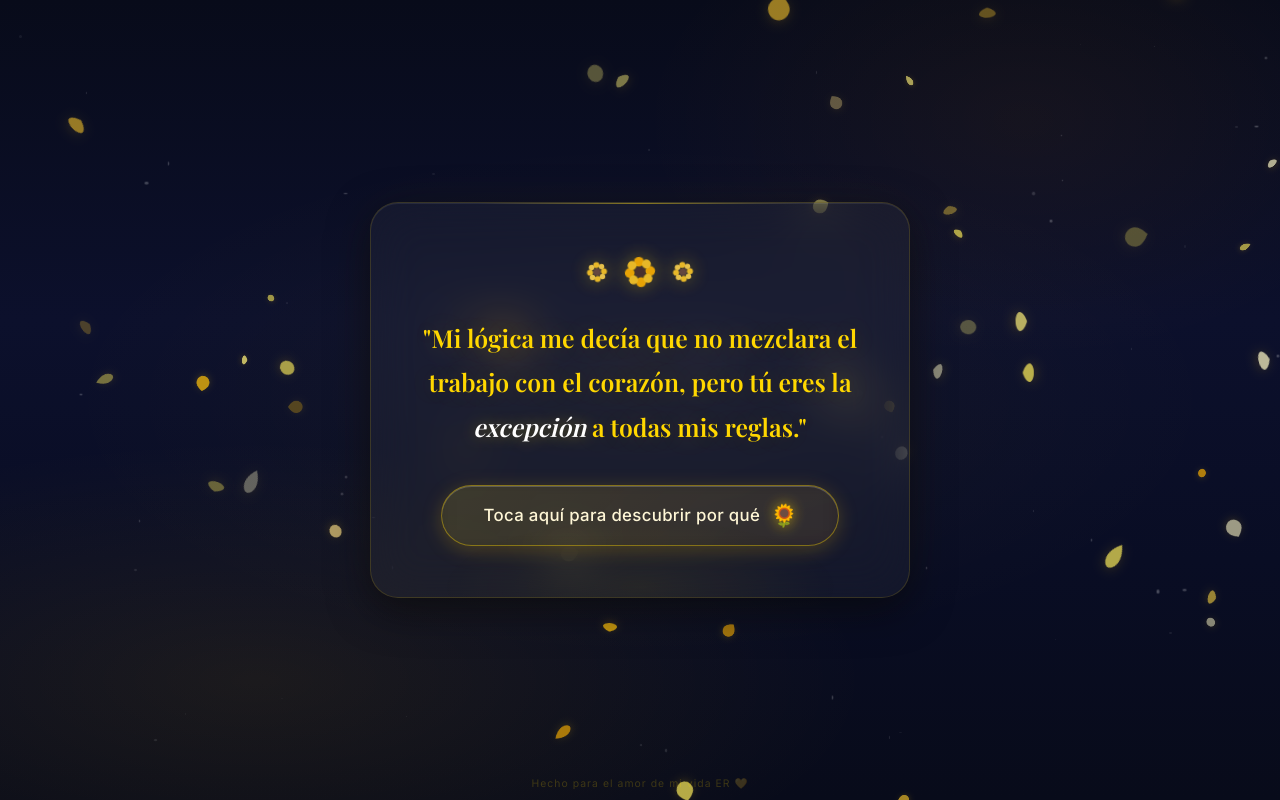
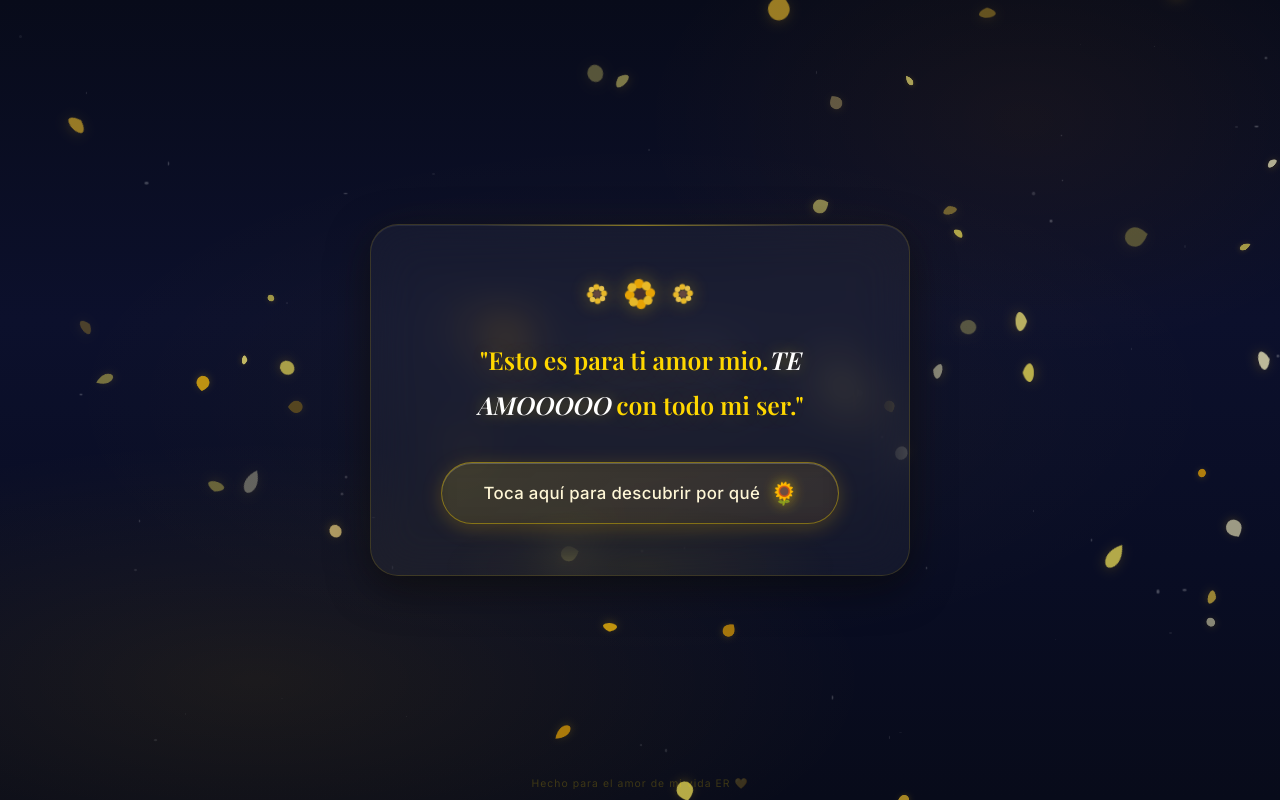
Before and after one commit to Diamante47/floresamarillas, a Django app: page / in a window 1280 px wide. Run offline with Django 5.2, Linux system fonts and the light colour scheme; some web fonts are replaced.

Commit message:
Segundoo

```diff
--- a/Aplicaciones/floresamarillas_app/templates/inicio.html
+++ b/Aplicaciones/floresamarillas_app/templates/inicio.html
@@ -510,7 +510,7 @@
 
                 <!-- Texto Central de Vista 1 -->
                 <h1 class="v1-text">
-                    "Mi lógica me decía que no mezclara el trabajo con el corazón, pero tú eres la <span class="hi">excepción</span> a todas mis reglas."
+                    "Esto es para ti amor mio.<span class="hi">TE AMOOOOO</span> con todo mi ser."
                 </h1>
 
                 <!-- Botón Elegante de Descubrimiento -->
@@ -578,22 +578,33 @@ const FRASES = [
   "Nuestra caminata a la esquina por la sábila es la mejor rutina que he programado en mi vida.",
   "Me confesaste que antes no te gustaba la melosería. Ser tu única excepción es mi mayor orgullo.",
   "Cuando llegué no quise mezclar el corazón en la cooperativa, pero alteraste todo mi sistema.",
-  "Cuando me dejaste tu celular hoy en la tarde, me regalaste el nivel más alto de paz y confianza que existe.",
-  "A veces mi cerebro de ingeniero hace cortocircuito con un mensaje, pero mi corazón nunca duda de lo que somos.",
+  "Amo cómo logras ser una mujer tan reservada para el resto del mundo, y tan dulce y vulnerable cuando estamos a solas.",
+  "Me encanta que no necesites hablar todo el tiempo para demostrar lo que sientes; tus acciones son gigantes.",
   "Prefiero el riesgo de salir a escondidas a las 5 AM de tu casa, si el premio es amanecer durmiendo a tu lado.",
-  "Ningún ramo comprado en la calle se compara con las flores que te programé en nuestro propio servidor.",
-  "Te juro que protegeré tus Nutellas de cualquier compañero, igual que siempre protegeré lo nuestro.",
+  "Cuando me sonríes en silencio durante nuestras caminatas, me confirmas que elegí a la mujer perfecta",
+  "Admiro profundamente lo independiente que eres. Eres una mujer fuerte y eso me vuelve loco.",
   "Para el resto de la oficina somos simples compañeros, pero en privado eres mi mundo entero.",
-  "No me importa quién intente llamar tu atención, hoy me demostraste con hechos que tu lugar seguro soy yo.",
-  "El mejor parche para arreglar cualquier 'bug' o malentendido, siempre será verte sonreír en el parque.",
-  "Eres mi confidente, mi cómplice y definitivamente la mejor parte de mis días en Sumak Kawsay.",
-  "Gracias por dejarme entrar a tu casa, a tu intimidad y por confiarme tus espacios más personales.",
+  "No me importa quién intente llamar tu atención, me has demostrado con hechos que tu lugar seguro soy yo.",
+  "La mejor forma de mejorar mi día siempre será verte sonreír en el parque.",
+  "Eres mi confidente, mi cómplice y definitivamente la mejor parte de mis días.",
+  "Gracias por dejarme entrar a tu vida, a tu intimidad y por confiarme tus espacios más personales.",
   "La verdad es que me moría por escuchar tu voz anoche, y me muero de ganas de escucharla todos los días.",
-  "No necesito que sea una fecha comercial para sorprenderte; mi código siempre trabajará para verte sonreír.",
+  "Tenerte como cómplice en la oficina me ha dejado ver lo brillante, profesional y enfocada que eres todos los días.",
   "Esa barrera que el mundo ve en ti, se derrite cuando estamos a solas. Amo ser el único que conoce ese lado tuyo.",
-  "Eres la mujer más práctica, hermosa y estructurada que conozco. Exactamente lo que mi lógica necesitaba.",
-  "Que me dejes cuidarte, a tu manera y a la mía, es el mejor regalo de este 21 de septiembre.",
-  "Como me escribiste aquella vez: yo también amo cómo eres, amo todo de ti, y te amo."
+  "Eres la mujer más maravillosa y hermosa que conozco. Exactamente lo que mi corazón necesitaba.",
+  "Que me dejes cuidarte, a tu manera y a la mía, es el mejor regalo que pude tener.",
+  "Eres exactamente el tipo de mujer que no necesita llamar la atención de nadie para ser la más atractiva del lugar.",
+  "La forma en la que proteges nuestra relación demuestra lo mucho que valoras y cuidas lo que estamos construyendo.",
+  "Eres la persona con la que quiero compartir mis mayores alegrías y también tus más grandes retos.",
+  "Incluso cuando estás seria o un poquito fastidiada, sigues siendo la mujer más hermosa que he conocido.",
+  "Eres lo mejor que me ha pasado amor mio.",
+  "Amo cada detalle de ti. ",
+  "Amo tenerte en mi vida",
+  "Amo que seas tú",
+  "Amo como eres tú",
+  "Amo todo de ti",
+  "Eres lo unico que necesito",
+  "Simplemente... Te amo amor mío"
 ];
 
 /* ── ESTRELLAS DE FONDO ── */
```
